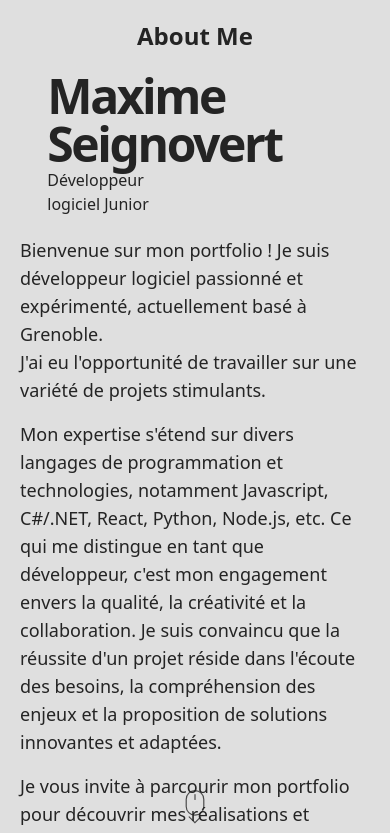
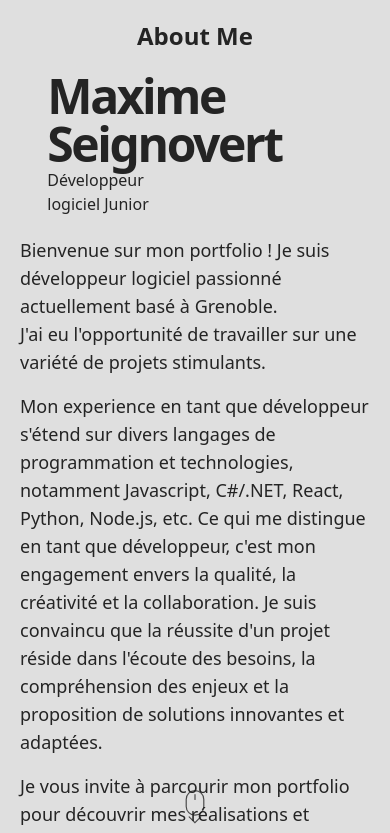
Before and after one commit to MaximeSeignovert/Svelte-Portfolio, a SvelteKit app: page / in a window 390 px wide. Shown: the top 833 px of the page. Built offline with nearby package versions, Linux system fonts and the light colour scheme.

Commit message:
Modification css pour le responsive

```diff
--- a/src/sections/About.svelte
+++ b/src/sections/About.svelte
@@ -8,11 +8,11 @@
     <img class="hidden sm:block mt-5 ml-5 w-[75px] h-[75px]" src="https://raw.githubusercontent.com/Tarikul-Islam-Anik/Animated-Fluent-Emojis/master/Emojis/Smilies/Alien%20Monster.png" alt="Robot"/>
   </div>
   <div class="sm:w-[40%]">
-    <p class="text-lg mb-4">Bienvenue sur mon portfolio ! Je suis développeur logiciel passionné et expérimenté, actuellement basé à Grenoble.<br>
+    <p class="text-lg mb-4">Bienvenue sur mon portfolio ! Je suis développeur logiciel passionné actuellement basé à Grenoble.<br>
 
       J'ai eu l'opportunité de travailler sur une variété de projets stimulants.<br></p>
 
-      <p class="text-lg mb-4">Mon expertise s'étend sur divers langages de programmation et technologies, notamment Javascript, C#/.NET, React, Python, Node.js, etc.
+      <p class="text-lg mb-4">Mon experience en tant que développeur s'étend sur divers langages de programmation et technologies, notamment Javascript, C#/.NET, React, Python, Node.js, etc.
 
       Ce qui me distingue en tant que développeur, c'est mon engagement envers la qualité, la créativité et la collaboration. Je suis convaincu que la réussite d'un projet réside dans l'écoute des besoins, la compréhension des enjeux et la proposition de solutions innovantes et adaptées.</p>
 
```
